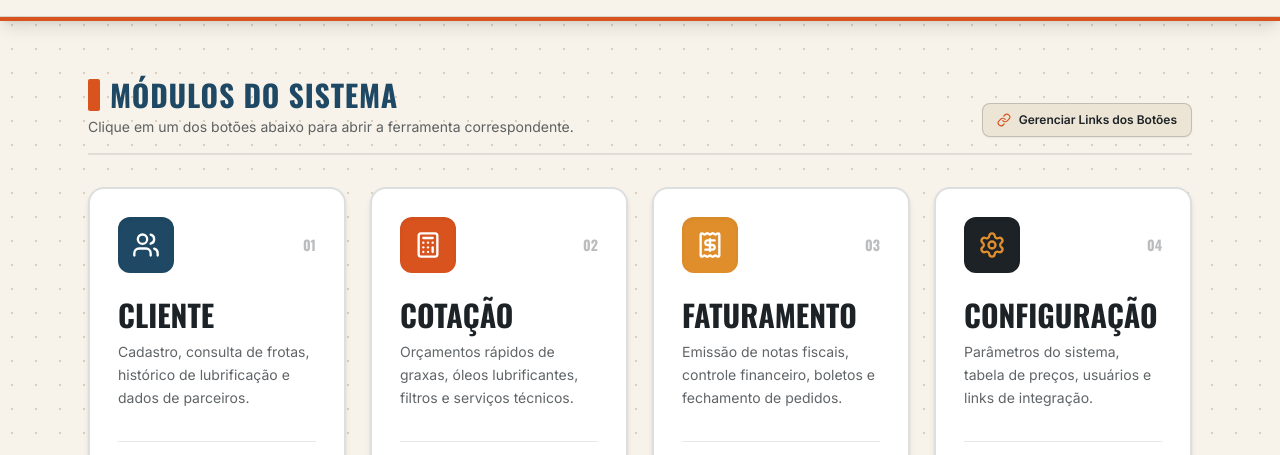
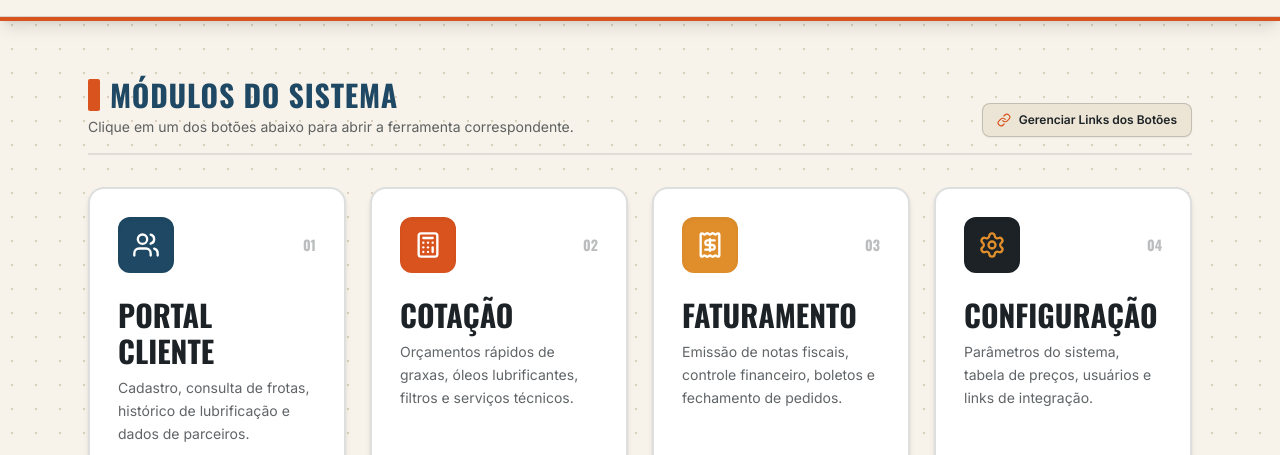
Before and after one commit to bemhesrepresentacao/Bemhes-2027, a plain HTML site: page index.html in a window 1280 px wide. Shown: the part 323-778 px from the top of the page. Drawn offline with nearby package versions, Linux system fonts and the light colour scheme.

Commit message:
Update index.html

```diff
--- a/index.html
+++ b/index.html
@@ -191,7 +191,7 @@
 
                     <!-- Título e Descrição -->
                     <h3 class="font-display text-2xl sm:text-3xl font-bold uppercase text-aco group-hover:text-petroleo transition-colors mb-2">
-                        Cliente
+                        POrtal Cliente
                     </h3>
                     <p class="text-sm text-aco/70 leading-relaxed">
                         Cadastro, consulta de frotas, histórico de lubrificação e dados de parceiros.
```
